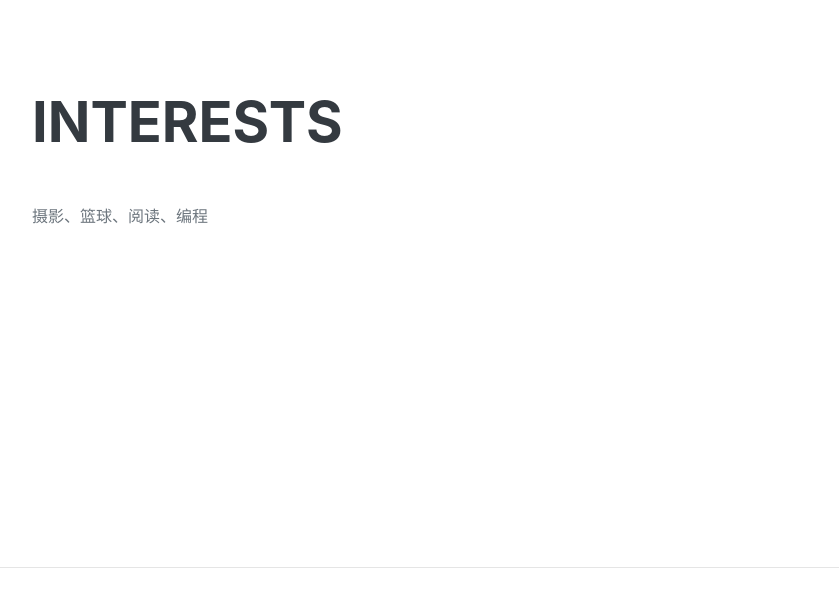
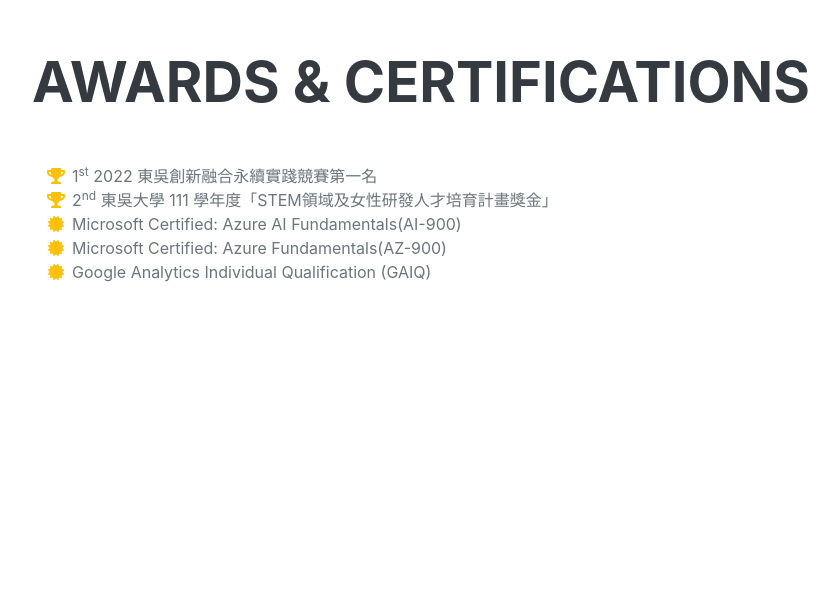
Before and after one commit to ericpipide/Resume, a plain HTML site: page home/index.html in a window 1280 px wide. Shown: the part 3534-4141 px from the top of the page, without its empty margins (288-1127 px from the left). After the commit the page ends 4101 px from the top, so only its background shows below. Drawn offline with nearby package versions, Linux system fonts and the light colour scheme; a web font is replaced by a local one.

Commit message:
Add files via upload

```diff
--- a/home/index.html
+++ b/home/index.html
@@ -174,13 +174,13 @@
             </section>
             <hr class="m-0" />
             <!-- Interests-->
-            <section class="resume-section" id="interests">
+            <!-- <section class="resume-section" id="interests">
                 <div class="resume-section-content">
                     <h2 class="mb-5">Interests</h2>
                     <p>摄影、篮球、阅读、编程</p>
                 </div>
             </section>
-            <hr class="m-0" />
+            <hr class="m-0" /> -->
             <!-- Awards-->
             <section class="resume-section" id="awards">
                 <div class="resume-section-content">
```
